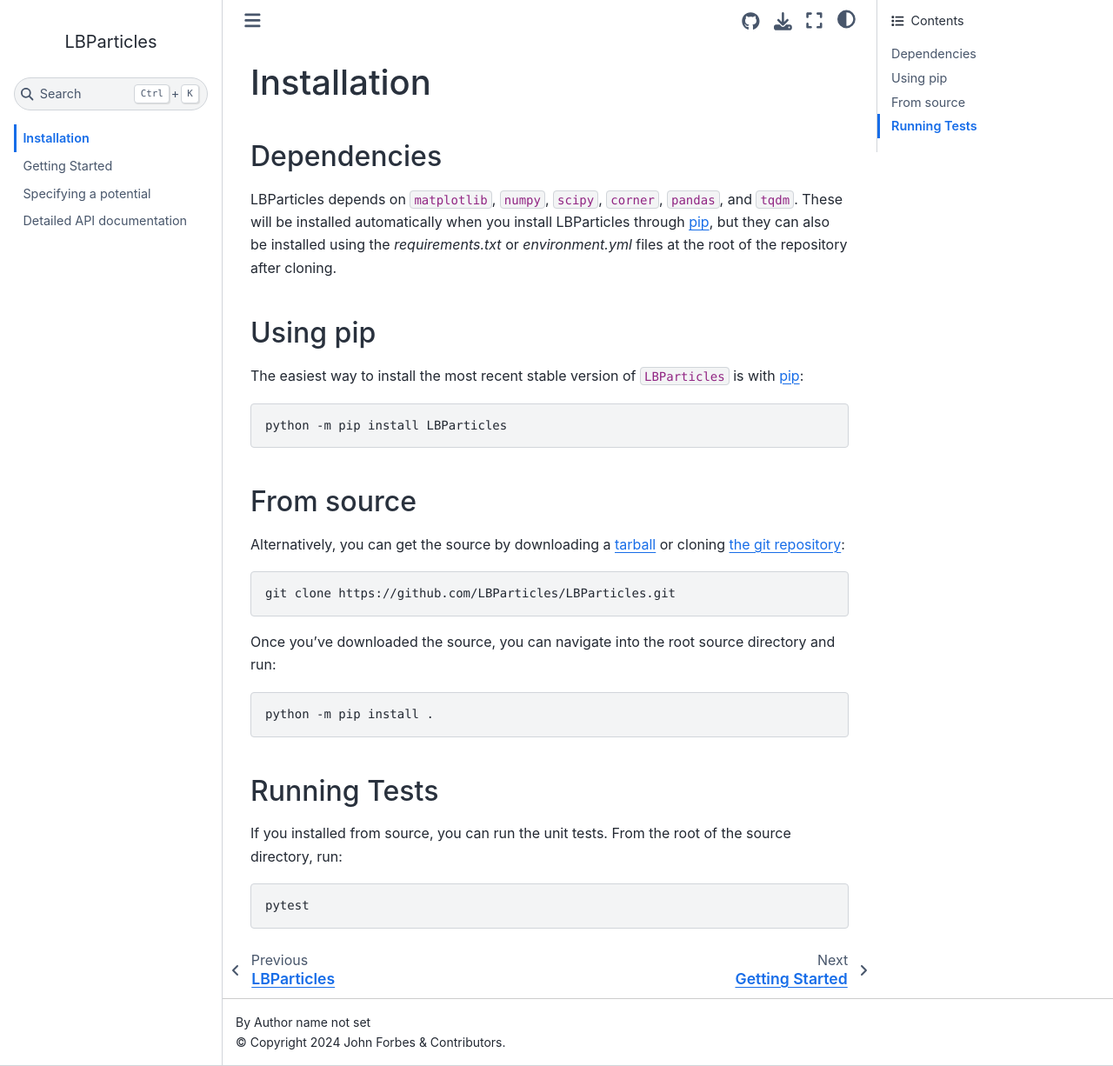
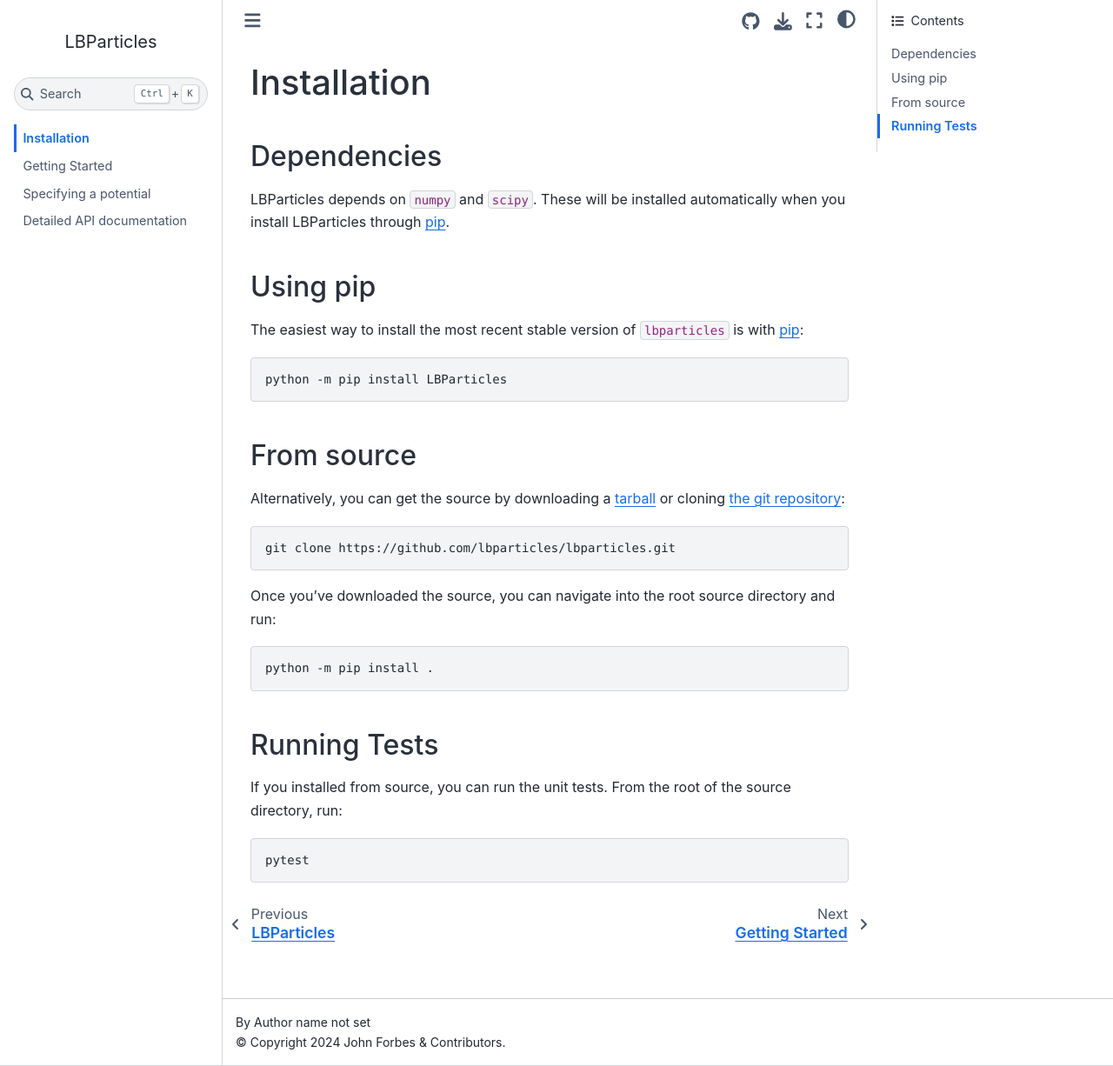
Before and after one commit to lbparticles/lbparticles, a Sphinx documentation site: the page built from docs/pages/install.rst, in a window 1280 px wide and 1226 px high. Shown: the whole window at 87% size. Built offline with Sphinx 7.4.7 and the Sphinx Book theme 1.1.4, drawn with Linux system fonts in a browser that asks for light colours.

Commit message:
fixed the install readthedocs page

```diff
--- a/docs/pages/install.rst
+++ b/docs/pages/install.rst
@@ -6,14 +6,13 @@ Installation
 Dependencies
 ------------
 
-LBParticles depends on ``matplotlib``, ``numpy``, ``scipy``, ``corner``, ``pandas``, and ``tqdm``. These will be
-installed automatically when you install LBParticles through `pip <http://www.pip-installer.org/>`_, but they can
-also be installed using the `requirements.txt` or `environment.yml` files at the root of the repository after cloning.
+LBParticles depends on ``numpy`` and ``scipy``. These will be
+installed automatically when you install LBParticles through `pip <http://www.pip-installer.org/>`_.
 
 Using pip
 ---------
 
-The easiest way to install the most recent stable version of ``LBParticles`` is
+The easiest way to install the most recent stable version of ``lbparticles`` is
 with `pip <http://www.pip-installer.org/>`_:
 
 .. code-block:: bash
@@ -25,12 +24,12 @@ From source
 -----------
 
 Alternatively, you can get the source by downloading a `tarball
-<https://github.com/LBParticles/LBParticles/tarball/master>`_ or cloning `the git
-repository <https://github.com/LBParticles/LBParticles>`_:
+<https://github.com/lbparticles/lbparticles/tarball/master>`_ or cloning `the git
+repository <https://github.com/lbparticles/lbparticles>`_:
 
 .. code-block:: bash
 
-    git clone https://github.com/LBParticles/LBParticles.git
+    git clone https://github.com/lbparticles/lbparticles.git
 
 Once you've downloaded the source, you can navigate into the root source
 directory and run:
```
